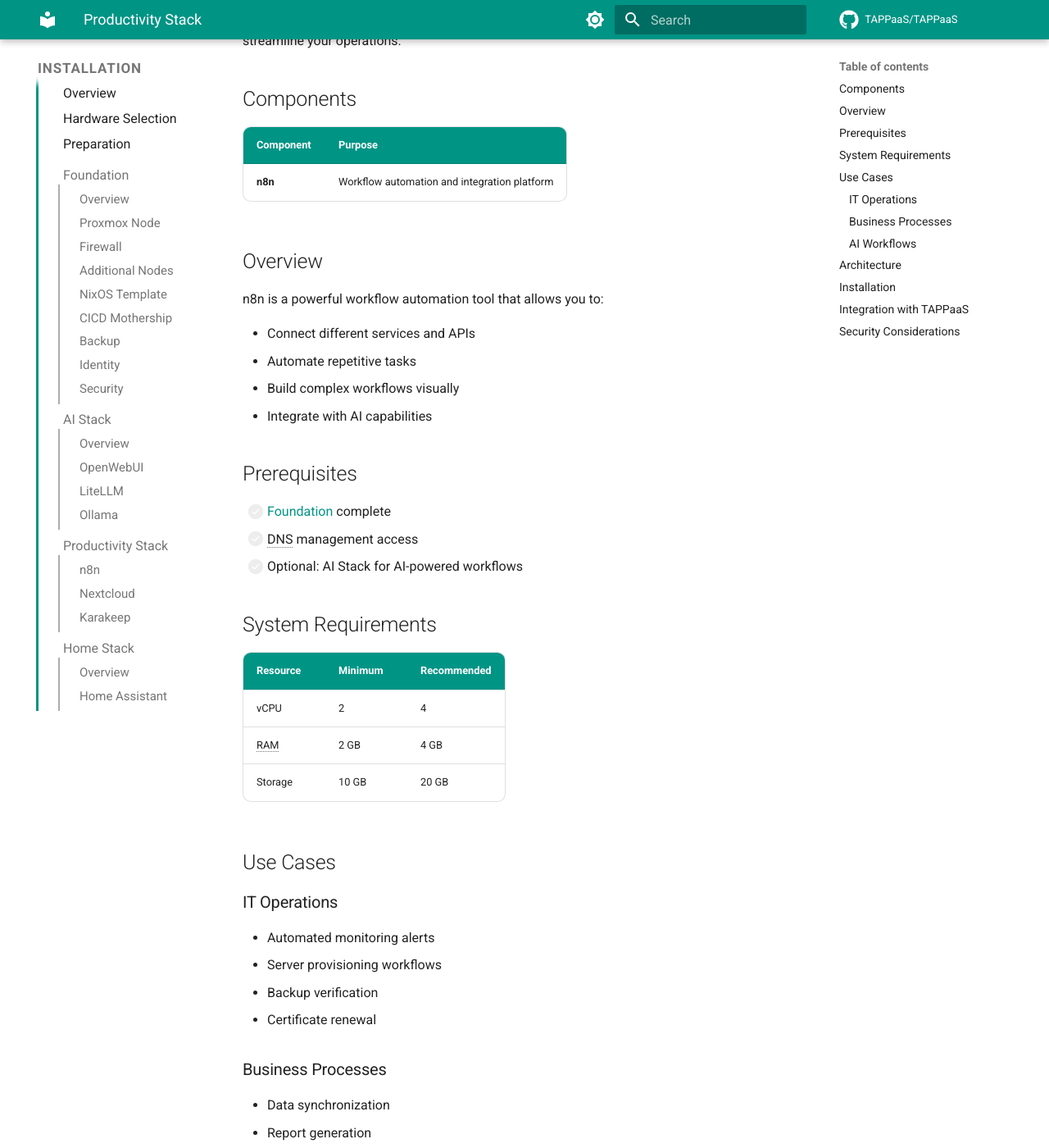
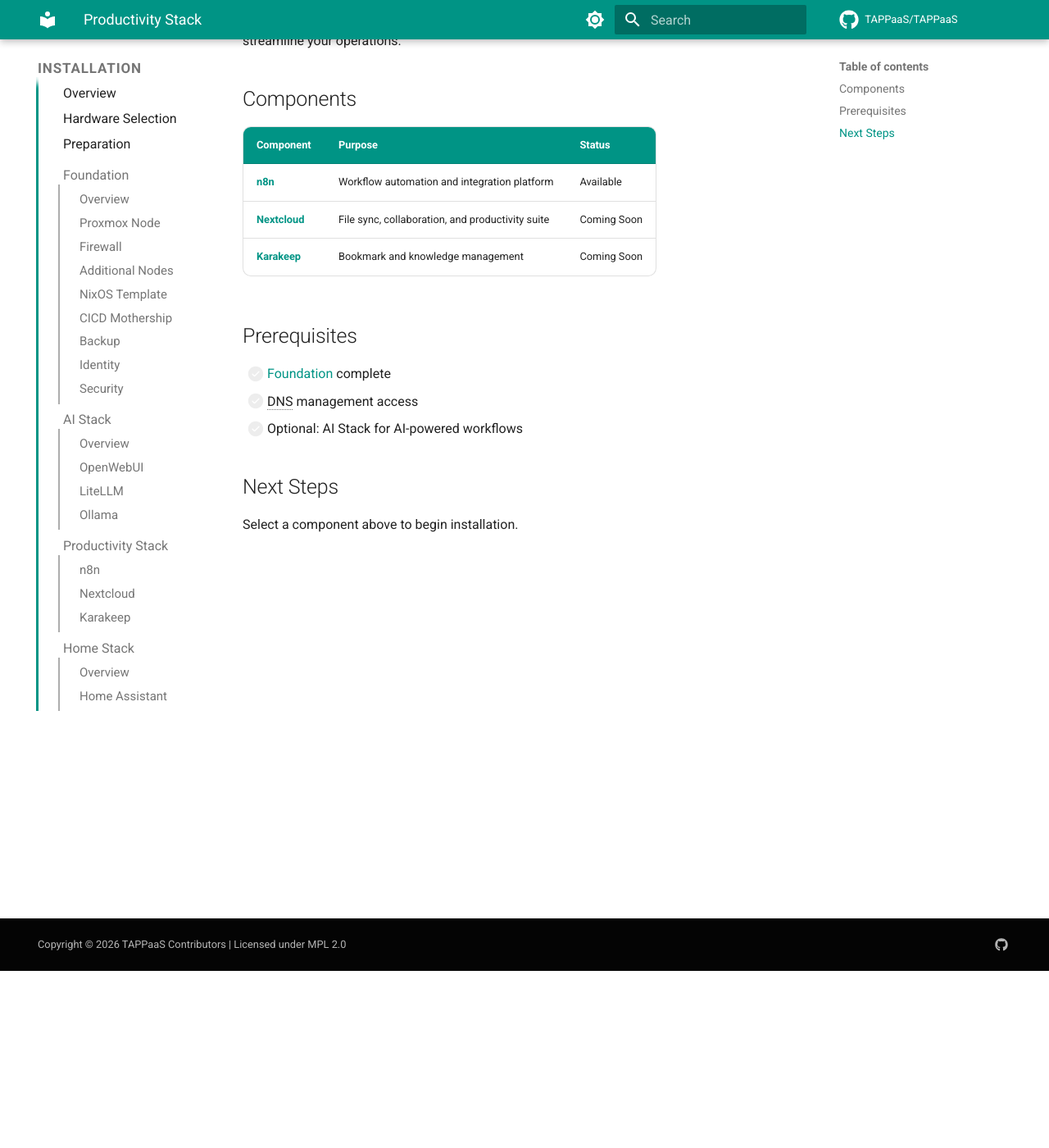
Before and after one commit to TAPPaaS/Documentation, an MkDocs documentation site: the page built from docs/installation/productivity-stack/index.md, in a window 1280 px wide and 1400 px high, scrolled down 216 px. Shown: the whole window at 82% size. Built offline with MkDocs 1.6.1 and Material for MkDocs 9.7.7, drawn with Linux system fonts in a browser that asks for light colours; comment, search, counter and statistics services are not loaded; some of the changed text lies outside the part shown.

Commit message:
Clean up Productivity Stack overview page
- Simplify index.md to be a true overview page
- Move n8n-specific content to n8n.md only
- Add Nextcloud and Karakeep to components table

🤖 Generated with [Claude Code](https://claude.com/claude-code)

Co-Authored-By: Claude Opus 4.5 <noreply@anthropic.com>

````diff
--- a/docs/installation/productivity-stack/index.md
+++ b/docs/installation/productivity-stack/index.md
@@ -9,18 +9,11 @@ The TAPPaaS Productivity Stack provides workflow automation and productivity too
 
 ## Components
 
-| Component | Purpose |
-|-----------|---------|
-| **n8n** | Workflow automation and integration platform |
-
-## Overview
-
-n8n is a powerful workflow automation tool that allows you to:
-
-- Connect different services and APIs
-- Automate repetitive tasks
-- Build complex workflows visually
-- Integrate with AI capabilities
+| Component | Purpose | Status |
+|-----------|---------|--------|
+| **[n8n](n8n.md)** | Workflow automation and integration platform | Available |
+| **[Nextcloud](nextcloud.md)** | File sync, collaboration, and productivity suite | Coming Soon |
+| **[Karakeep](karakeep.md)** | Bookmark and knowledge management | Coming Soon |
 
 ## Prerequisites
 
@@ -28,84 +21,6 @@ n8n is a powerful workflow automation tool that allows you to:
 - [ ] DNS management access
 - [ ] Optional: AI Stack for AI-powered workflows
 
-## System Requirements
+## Next Steps
 
-| Resource | Minimum | Recommended |
-|----------|---------|-------------|
-| vCPU | 2 | 4 |
-| RAM | 2 GB | 4 GB |
-| Storage | 10 GB | 20 GB |
-
-## Use Cases
-
-### IT Operations
-
-- Automated monitoring alerts
-- Server provisioning workflows
-- Backup verification
-- Certificate renewal
-
-### Business Processes
-
-- Data synchronization
-- Report generation
-- Email automation
-- CRM integrations
-
-### AI Workflows
-
-- Document processing with LLMs
-- Automated content generation
-- Data extraction and analysis
-- Chatbot backends
-
-## Architecture
-
-```mermaid
-graph LR
-    Trigger[Triggers] --> n8n
-    n8n --> Actions[Actions]
-
-    subgraph Triggers
-        Webhook[Webhooks]
-        Schedule[Schedules]
-        Events[Events]
-    end
-
-    subgraph Actions
-        API[API Calls]
-        DB[Databases]
-        AI[AI Models]
-        Mail[Email]
-    end
-```
-
-## Installation
-
-<div class="grid cards" markdown>
-
--   :material-cog: **[n8n](n8n.md)**
-
-    ---
-
-    Deploy n8n for powerful workflow automation
-
-</div>
-
-## Integration with TAPPaaS
-
-n8n integrates well with other TAPPaaS components:
-
-| Integration | Use Case |
-|-------------|----------|
-| LiteLLM | AI-powered workflows |
-| Authentik | SSO authentication |
-| VaultWarden | Secure credential storage |
-| Home Assistant | Home automation triggers |
-
-## Security Considerations
-
-- Use Authentik for SSO where possible
-- Store credentials in VaultWarden
-- Limit webhook exposure
-- Review workflow permissions regularly
+Select a component above to begin installation.
````
